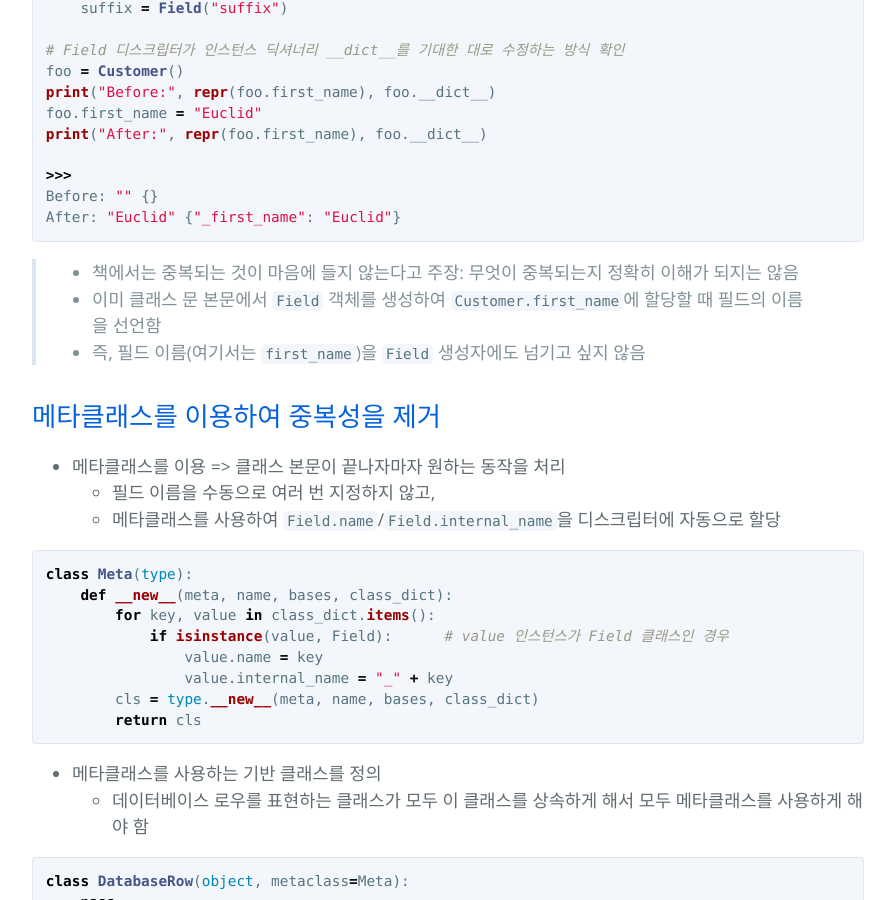
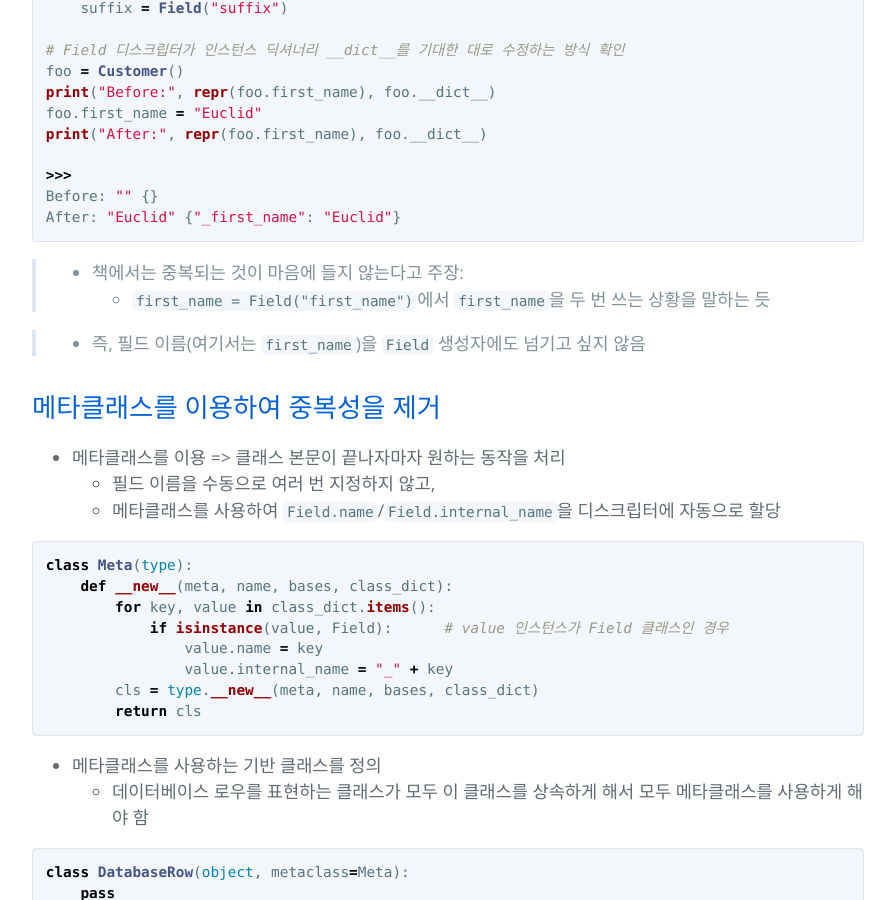
Before and after one commit to hcnoh/hcnoh.github.io, a Jekyll site: the page built from _posts/2018-10-19-effective-python-way35.md, in a window 1280 px wide and 900 px high, scrolled down 1268 px. Shown: the whole window, without its empty margins (192-1087 px from the left). Built offline with Jekyll 4.4.1, drawn with Linux system fonts in a browser that asks for light colours; comment, search, counter and statistics services are not loaded.

Commit message:
Update 2018-10-19-effective-python-way35.md

````diff
--- a/_posts/2018-10-19-effective-python-way35.md
+++ b/_posts/2018-10-19-effective-python-way35.md
@@ -58,9 +58,10 @@ Before: "" {}
 After: "Euclid" {"_first_name": "Euclid"}
 ```
 
->- 책에서는 중복되는 것이 마음에 들지 않는다고 주장: 무엇이 중복되는지 정확히 이해가 되지는 않음
->  - 이미 클래스 문 본문에서 `Field` 객체를 생성하여 `Customer.first_name`에 할당할 때 필드의 이름을 선언함
->  - 즉, 필드 이름(여기서는 `first_name`)을 `Field` 생성자에도 넘기고 싶지 않음
+>- 책에서는 중복되는 것이 마음에 들지 않는다고 주장:
+>   - `first_name = Field("first_name")`에서 `first_name`을 두 번 쓰는 상황을 말하는 듯
+
+>- 즉, 필드 이름(여기서는 `first_name`)을 `Field` 생성자에도 넘기고 싶지 않음
 
 ## 메타클래스를 이용하여 중복성을 제거
 - 메타클래스를 이용 => 클래스 본문이 끝나자마자 원하는 동작을 처리
````
